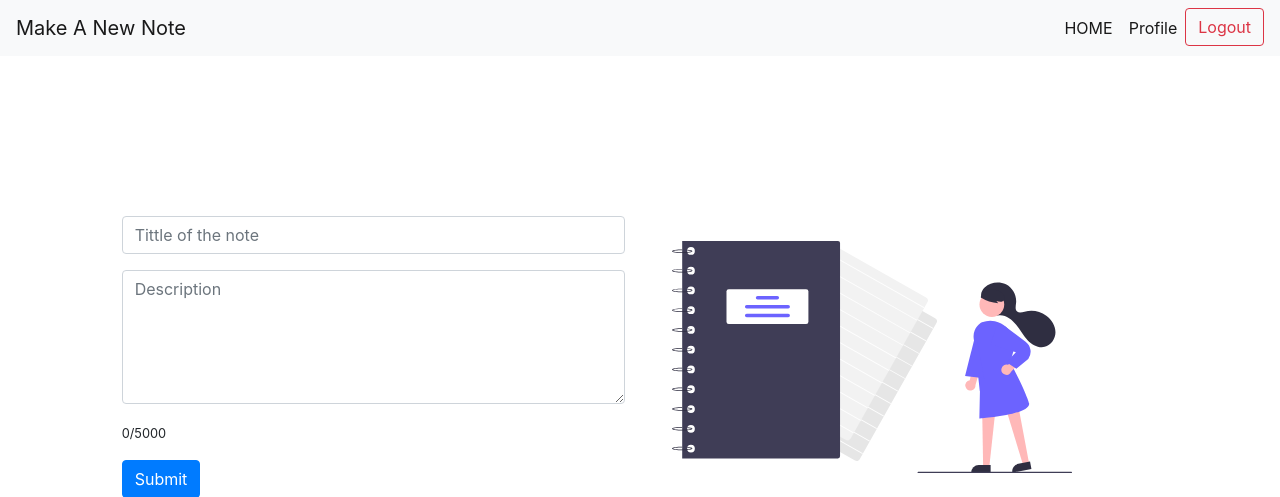
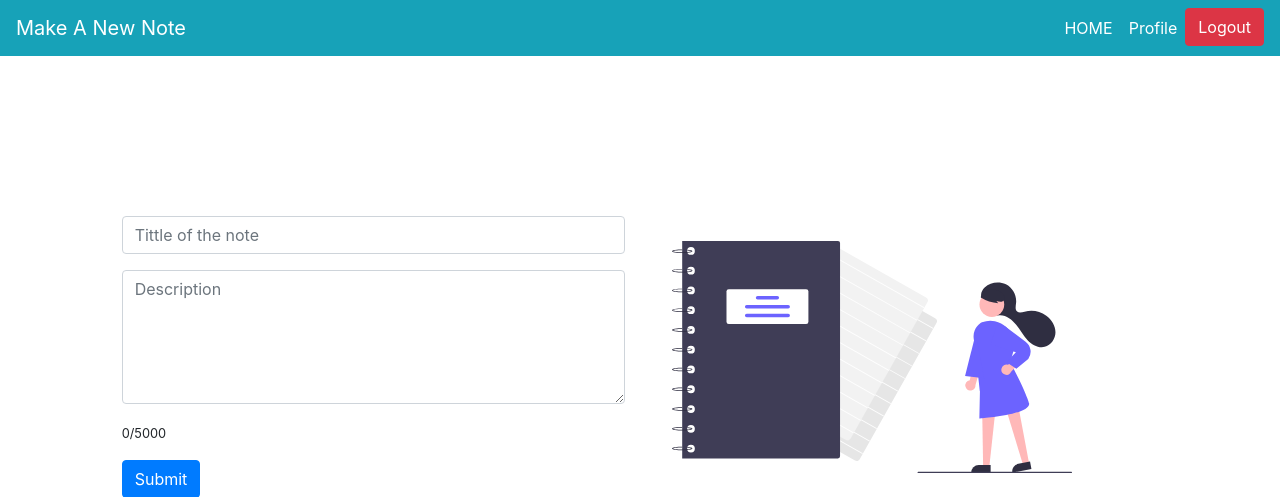
Before and after one commit to sushil-2803/Online_Notes_App, a PHP site: page /new.php in a window 1280 px wide. Shown: the top 497 px of the page. Run offline with PHP 8.4, Linux system fonts and the light colour scheme; a user stored in the database is signed in.

Commit message:
nav color

```diff
--- a/changepwd.php
+++ b/changepwd.php
@@ -22,7 +22,7 @@ $username=$_SESSION['username'];
 
 <body>
 <!-- Nav Start -->
-<nav class="navbar navbar sticky-top navbar-expand-lg navbar-light bg-light">
+<nav class="navbar navbar sticky-top navbar-expand-lg navbar-dark bg-info">
   <a class="navbar-brand" href="home.php">Change Password</a>
   <button class="navbar-toggler" type="button" data-toggle="collapse" data-target="#navbarNav" aria-controls="navbarNav" aria-expanded="false" aria-label="Toggle navigation">
     <span class="navbar-toggler-icon"></span>
@@ -30,7 +30,7 @@ $username=$_SESSION['username'];
   <div class="collapse navbar-collapse flex-row-reverse" id="navbarNav">
     <ul class="navbar-nav">
       <li class="nav-item active " >
-      <a href="home.php"><button class="btn  my-2 my-sm-0" type="submit">Home</button></a>
+      <a href="home.php"><button class="btn btn-info my-2 my-sm-0" type="submit" >Home</button></a>
       </li>
     </ul>
   </div>
--- a/edit.php
+++ b/edit.php
@@ -25,7 +25,7 @@ include 'db.php';
 
 <body>
     <!-- Nav Start -->
-<nav class="navbar navbar sticky-top navbar-expand-lg navbar-light bg-light">
+<nav class="navbar navbar sticky-top navbar-expand-lg navbar-dark bg-info">
   <a class="navbar-brand" href="home.php">View Your Note</a>
   <button class="navbar-toggler" type="button" data-toggle="collapse" data-target="#navbarNav" aria-controls="navbarNav" aria-expanded="false" aria-label="Toggle navigation">
     <span class="navbar-toggler-icon"></span>
@@ -33,13 +33,13 @@ include 'db.php';
   <div class="collapse navbar-collapse flex-row-reverse" id="navbarNav">
     <ul class="navbar-nav">
       <li class="nav-item active">
-        <a class="nav-link" href="#"> HOME <span class="sr-only">(current)</span></a>
+        <a class="nav-link" href="home.php"> HOME <span class="sr-only">(current)</span></a>
       </li>
       <li class="nav-item active">
         <a class="nav-link" href="#">Profile <span class="sr-only">(current)</span></a>
       </li>
       <li class="nav-item active " >
-      <a href="logout.php"><button class="btn btn-outline-danger my-2 my-sm-0" type="submit">Logout</button></a>
+      <a href="logout.php"><button class="btn btn-danger my-2 my-sm-0" type="submit">Logout</button></a>
       </li>
     </ul>
   </div>
--- a/new.php
+++ b/new.php
@@ -23,7 +23,7 @@ $username=$_SESSION['username'];
 </head>
 
 <body>
-<nav class="navbar navbar sticky-top navbar-expand-lg navbar-light bg-light">
+<nav class="navbar navbar sticky-top navbar-expand-lg navbar-dark bg-info">
   <a class="navbar-brand" href="home.php">Make A New Note</a>
   <button class="navbar-toggler" type="button" data-toggle="collapse" data-target="#navbarNav" aria-controls="navbarNav" aria-expanded="false" aria-label="Toggle navigation">
     <span class="navbar-toggler-icon"></span>
@@ -31,13 +31,13 @@ $username=$_SESSION['username'];
   <div class="collapse navbar-collapse flex-row-reverse" id="navbarNav">
     <ul class="navbar-nav">
       <li class="nav-item active">
-        <a class="nav-link" href="#"> HOME <span class="sr-only">(current)</span></a>
+        <a class="nav-link" href="home.php"> HOME <span class="sr-only">(current)</span></a>
       </li>
       <li class="nav-item active">
         <a class="nav-link" href="#">Profile <span class="sr-only">(current)</span></a>
       </li>
       <li class="nav-item active " >
-      <a href="logout.php"><button class="btn btn-outline-danger my-2 my-sm-0" type="submit">Logout</button></a>
+      <a href="logout.php"><button class="btn btn-danger my-2 my-sm-0" type="submit">Logout</button></a>
       </li>
     </ul>
   </div>
```
Also changed, not shown: home.php (+8 -3 lines).
